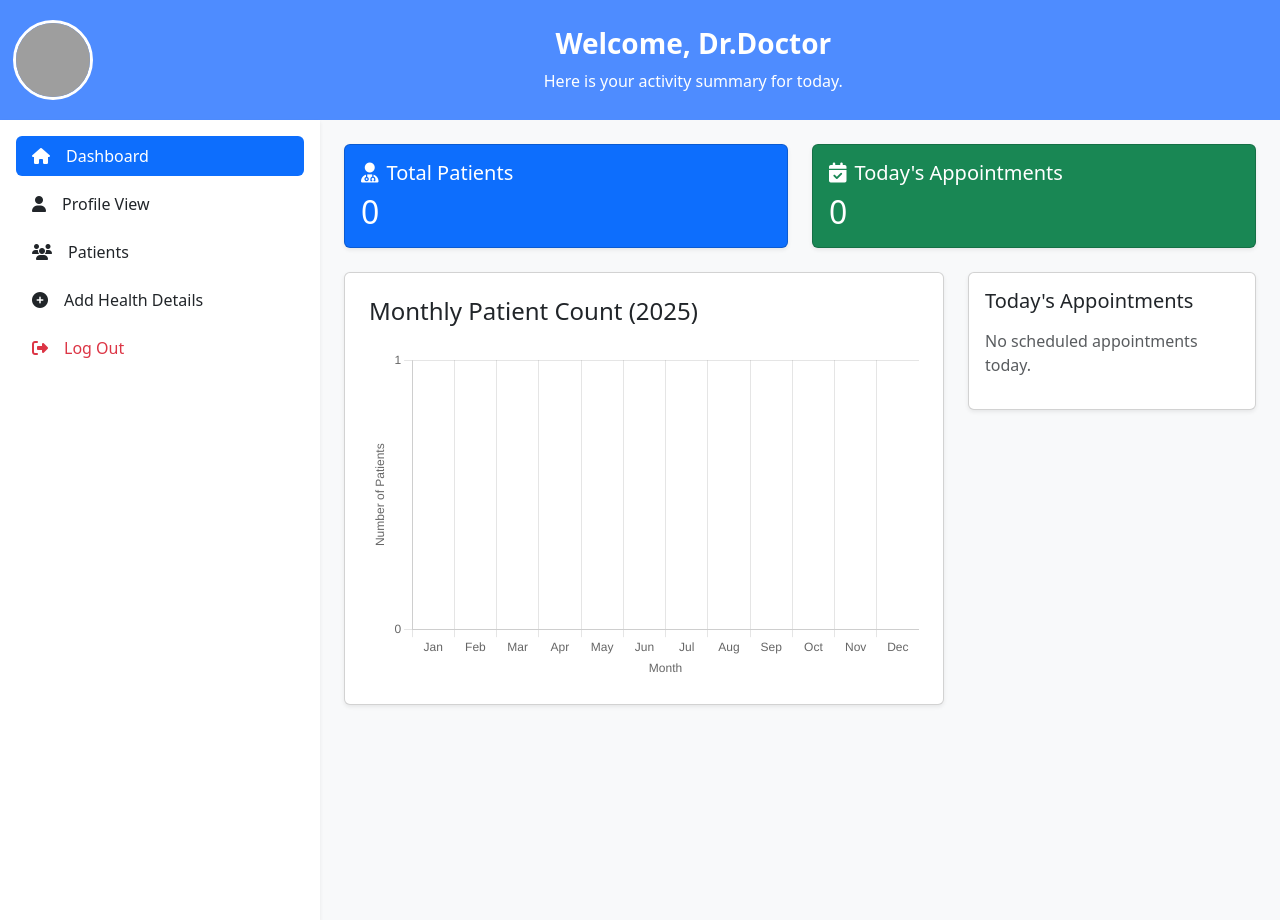
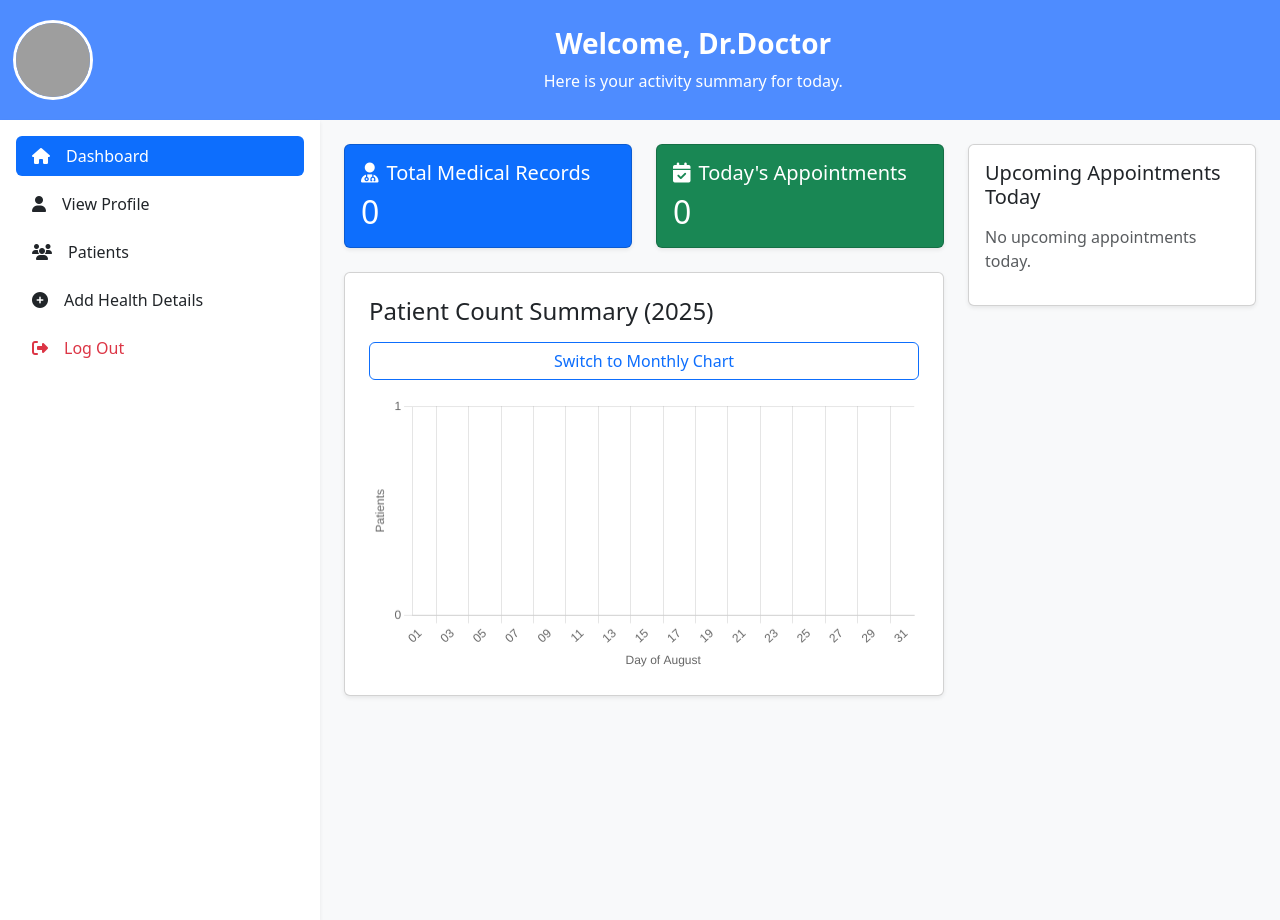
Before and after one commit to lakindu2000/veternary-clinic, a PHP site: page /Doctor/dashboard.php in a window 1280 px wide. Run offline with PHP 8.4, Linux system fonts and the light colour scheme; a user stored in the database is signed in; data comes from the database, SQL or seed files in the repository; tables that the repository leaves empty or names only in its code hold one stand-in row (values such as "Sample post"); grey boxes are pictures that could not be loaded.

Commit message:
dashboard updated

```diff
--- a/Doctor/dashboard.php
+++ b/Doctor/dashboard.php
@@ -13,7 +13,7 @@ $doctorName = '';
 $doctorId = 0;
 $photoPath = '';
 
-// Fetch doctor data
+// Fetch doctor details
 $sql = "SELECT d.name, d.id, d.photo FROM doctors d JOIN users u ON d.user_id = u.id WHERE u.id = ?";
 $stmt = $conn->prepare($sql);
 $stmt->bind_param("i", $user_id);
@@ -30,7 +30,7 @@ if ($result->num_rows === 1) {
 }
 $stmt->close();
 
-// Cancel appointment
+// Cancel appointment if requested
 if ($_SERVER['REQUEST_METHOD'] === 'POST' && isset($_POST['cancel_appointment_id'])) {
     $cancelId = intval($_POST['cancel_appointment_id']);
     $cancelQuery = "UPDATE appointments SET status = 'cancelled' WHERE id = ? AND doctor_id = ?";
@@ -42,31 +42,31 @@ if ($_SERVER['REQUEST_METHOD'] === 'POST' && isset($_POST['cancel_appointment_id
     exit();
 }
 
-// Total patients
-$sqlPatients = "SELECT COUNT(DISTINCT patient_id) AS count FROM medical_records WHERE doctor_id = ?";
-$stmtPatients = $conn->prepare($sqlPatients);
-$stmtPatients->bind_param("i", $doctorId);
-$stmtPatients->execute();
-$resultPatients = $stmtPatients->get_result();
-$totalPatients = ($row = $resultPatients->fetch_assoc()) ? $row['count'] : 0;
-$stmtPatients->close();
+// Total medical records
+$sqlRecords = "SELECT COUNT(*) AS count FROM medical_records WHERE doctor_id = ?";
+$stmtRecords = $conn->prepare($sqlRecords);
+$stmtRecords->bind_param("i", $doctorId);
+$stmtRecords->execute();
+$resultRecords = $stmtRecords->get_result();
+$totalPatients = ($row = $resultRecords->fetch_assoc()) ? $row['count'] : 0;
+$stmtRecords->close();
 
-// Today's appointments
-$currentDate = date('Y-m-d');
-$sqlAppointments = "SELECT COUNT(*) AS count FROM appointments WHERE doctor_id = ? AND appointment_date = ?";
+// Today's appointments count
+$sqlAppointments = "SELECT COUNT(*) AS count FROM appointments WHERE doctor_id = ? AND appointment_date = CURDATE()";
 $stmtAppointments = $conn->prepare($sqlAppointments);
-$stmtAppointments->bind_param("is", $doctorId, $currentDate);
+$stmtAppointments->bind_param("i", $doctorId);
 $stmtAppointments->execute();
 $resultAppointments = $stmtAppointments->get_result();
 $todayAppointments = ($row = $resultAppointments->fetch_assoc()) ? $row['count'] : 0;
 $stmtAppointments->close();
 
-// Monthly counts
+// Monthly patient counts
 $year = date('Y');
 $months = ['Jan','Feb','Mar','Apr','May','Jun','Jul','Aug','Sep','Oct','Nov','Dec'];
 $monthKeys = ['01','02','03','04','05','06','07','08','09','10','11','12'];
 $monthlyCounts = array_fill_keys($monthKeys, 0);
-$sqlMonthly = "SELECT DATE_FORMAT(created_at, '%m') AS month_num, COUNT(DISTINCT patient_id) AS patient_count
+
+$sqlMonthly = "SELECT DATE_FORMAT(created_at, '%m') AS month_num, COUNT(*) AS patient_count
                FROM medical_records WHERE doctor_id = ? AND YEAR(created_at) = ? GROUP BY month_num";
 $stmtMonthly = $conn->prepare($sqlMonthly);
 $stmtMonthly->bind_param("ii", $doctorId, $year);
@@ -76,7 +76,39 @@ while ($row = $resultMonthly->fetch_assoc()) {
     $monthlyCounts[$row['month_num']] = (int)$row['patient_count'];
 }
 $stmtMonthly->close();
-$counts = array_values($monthlyCounts);
+$monthlyData = array_values($monthlyCounts);
+
+// Daily patient counts for current month
+$dailyCounts = [];
+$daysInMonth = cal_days_in_month(CAL_GREGORIAN, date('m'), $year);
+for ($i = 1; $i <= $daysInMonth; $i++) {
+    $day = str_pad($i, 2, '0', STR_PAD_LEFT);
+    $dailyCounts[$day] = 0;
+}
+$sqlDaily = "SELECT DATE_FORMAT(created_at, '%d') AS day_num, COUNT(*) AS count
+             FROM medical_records
+             WHERE doctor_id = ?
+             AND MONTH(created_at) = MONTH(CURDATE())
+             AND YEAR(created_at) = YEAR(CURDATE())
+             GROUP BY day_num";
+$stmtDaily = $conn->prepare($sqlDaily);
+$stmtDaily->bind_param("i", $doctorId);
+$stmtDaily->execute();
+$resultDaily = $stmtDaily->get_result();
+while ($row = $resultDaily->fetch_assoc()) {
+    $dailyCounts[$row['day_num']] = (int)$row['count'];
+}
+$stmtDaily->close();
+$dayLabels = array_keys($dailyCounts);
+$dayValues = array_values($dailyCounts);
+
+// Auto cancel past appointments
+$cancelPast = "UPDATE appointments SET status = 'cancelled'
+               WHERE doctor_id = ? AND appointment_date = CURDATE() AND appointment_time < (SELECT TIME(NOW())) AND status = 'scheduled'";
+$stmtAutoCancel = $conn->prepare($cancelPast);
+$stmtAutoCancel->bind_param("i", $doctorId);
+$stmtAutoCancel->execute();
+$stmtAutoCancel->close();
 ?>
 
 <!DOCTYPE html>
@@ -120,7 +152,7 @@ $counts = array_values($monthlyCounts);
                     <i class="fas fa-home me-3"></i>Dashboard
                 </a>
                 <a href="profile.php" class="list-group-item list-group-item-action border-0 rounded mb-2">
-                    <i class="fas fa-user me-3"></i>Profile View
+                    <i class="fas fa-user me-3"></i>View Profile
                 </a>
                 <a href="patients.php" class="list-group-item list-group-item-action border-0 rounded mb-2">
                     <i class="fas fa-users me-3"></i>Patients
@@ -138,10 +170,12 @@ $counts = array_values($monthlyCounts);
     <!-- Main Content -->
     <div class="col-9 p-4">
         <div class="row mb-4">
+            <div class="col-8">
+                <div class="row">
                     <div class="col-md-6">
                         <div class="card text-white bg-primary shadow-sm">
                             <div class="card-body">
-                        <h5 class="card-title"><i class="fas fa-user-md me-2"></i>Total Patients</h5>
+                                <h5 class="card-title"><i class="fas fa-user-md me-2"></i>Total Medical Records</h5>
                                 <h2 class="card-text"><?php echo $totalPatients; ?></h2>
                             </div>
                         </div>
@@ -156,42 +190,55 @@ $counts = array_values($monthlyCounts);
                     </div>
                 </div>
 
-        <div class="row">
-            <!-- Bar Chart -->
-            <div class="col-md-8">
-                <div class="card shadow-sm p-4">
-                    <h4 class="mb-4">Monthly Patient Count (<?php echo $year; ?>)</h4>
-                    <canvas id="patientBarChart" width="100%" height="60"></canvas>
+                <!-- Chart Section -->
+                <div class="row mt-4">
+                    <div class="col-md">
+                        <div class="card shadow-sm p-4 position-relative">
+                            <h4 class="mb-3">Patient Count Summary (<?php echo $year; ?>)</h4>
+
+                            <button id="toggleChartBtn" class="btn btn-outline-primary mb-3 float-end" onclick="toggleChart()">
+                                Switch to Monthly Chart
+                            </button>
+
+                            <canvas id="dailyChart" style="max-height: 300px;"></canvas>
+                            <canvas id="monthlyChart" style="max-height: 300px; display:none;"></canvas>
+                        </div>
+                    </div>
                 </div>
             </div>
 
             <!-- Appointments -->
             <div class="col-md-4">
                 <div class="card shadow-sm p-3" style="max-height: 500px; overflow-y: auto;">
-                    <h5 class="mb-3">Today's Appointments</h5>
+                    <h5 class="mb-3">Upcoming Appointments Today</h5>
                     <?php
-                    $sqlTodayAppointments = "SELECT id, patient_id, appointment_time FROM appointments
-                                             WHERE doctor_id = ? AND appointment_date = ? AND status = 'scheduled'
-                                             ORDER BY appointment_time ASC";
+                    $sqlTodayAppointments = "SELECT a.id, a.appointment_time, p.name, p.species
+                        FROM appointments a
+                        JOIN patients p ON a.patient_id = p.id
+                        WHERE a.doctor_id = ? AND a.appointment_date = CURDATE()
+                        AND a.status = 'scheduled' AND a.appointment_time > (SELECT TIME(NOW()))
+                        ORDER BY a.appointment_time ASC";
                     $stmtToday = $conn->prepare($sqlTodayAppointments);
-                    $stmtToday->bind_param("is", $doctorId, $currentDate);
+                    $stmtToday->bind_param("i", $doctorId);
                     $stmtToday->execute();
                     $resultToday = $stmtToday->get_result();
 
                     if ($resultToday->num_rows > 0) {
                         while ($appointment = $resultToday->fetch_assoc()) {
                             echo '<div class="border p-2 rounded mb-2">';
-                            echo '<strong>Appointment ID:</strong> ' . $appointment['id'] . '<br>';
-                            echo '<strong>Patient ID:</strong> ' . $appointment['patient_id'] . '<br>';
+                            echo '<strong>Patient Name:</strong> ' . htmlspecialchars($appointment['name']) . '<br>';
+                            echo '<strong>Species:</strong> ' . htmlspecialchars($appointment['species']) . '<br>';
                             echo '<strong>Time:</strong> ' . date('h:i A', strtotime($appointment['appointment_time'])) . '<br>';
+                            echo '<div class="d-flex justify-content-end">';
                             echo '<form method="post" onsubmit="return confirm(\'Are you sure you want to cancel this appointment?\');">';
                             echo '<input type="hidden" name="cancel_appointment_id" value="' . $appointment['id'] . '">';
                             echo '<button type="submit" class="btn btn-sm btn-danger mt-2">Cancel</button>';
                             echo '</form>';
                             echo '</div>';
+                            echo '</div>';
                         }
                     } else {
-                        echo '<p class="text-muted">No scheduled appointments today.</p>';
+                        echo '<p class="text-muted">No upcoming appointments today.</p>';
                     }
 
                     $stmtToday->close();
@@ -203,16 +250,56 @@ $counts = array_values($monthlyCounts);
     </div>
 </div>
 
-<!-- Chart.js -->
+<!-- Chart Script -->
 <script>
-    const ctx = document.getElementById('patientBarChart').getContext('2d');
-    const barChart = new Chart(ctx, {
+    const dayLabels = <?php echo json_encode($dayLabels); ?>;
+    const dayData = <?php echo json_encode($dayValues); ?>;
+    const monthLabels = <?php echo json_encode($months); ?>;
+    const monthData = <?php echo json_encode($monthlyData); ?>;
+
+    const currentMonthName = new Date().toLocaleString('default', { month: 'long' });
+
+    const dailyChart = new Chart(document.getElementById('dailyChart').getContext('2d'), {
         type: 'bar',
         data: {
-            labels: <?php echo json_encode($months); ?>,
+            labels: dayLabels,
             datasets: [{
-                label: 'Patients',
-                data: <?php echo json_encode($counts); ?>,
+                label: 'Patients (Daily)',
+                data: dayData,
+                backgroundColor: '#4e8cff',
+                borderColor: '#2e6be0',
+                borderWidth: 1,
+                borderRadius: 5
+            }]
+        },
+        options: {
+            scales: {
+                x: {
+                    title: {
+                        display: true,
+                        text: 'Day of ' + currentMonthName
+                    }
+                },
+                y: {
+                    beginAtZero: true,
+                    title: {
+                        display: true,
+                        text: 'Patients'
+                    },
+                    ticks: { precision: 0 }
+                }
+            },
+            plugins: { legend: { display: false } }
+        }
+    });
+
+    const monthlyChart = new Chart(document.getElementById('monthlyChart').getContext('2d'), {
+        type: 'bar',
+        data: {
+            labels: monthLabels,
+            datasets: [{
+                label: 'Patients (Monthly)',
+                data: monthData,
                 backgroundColor: '#4e8cff',
                 borderColor: '#2e6be0',
                 borderWidth: 1,
@@ -222,11 +309,27 @@ $counts = array_values($monthlyCounts);
         options: {
             scales: {
                 x: { title: { display: true, text: 'Month' } },
-                y: { beginAtZero: true, title: { display: true, text: 'Number of Patients' }, ticks: { precision: 0 } }
+                y: { beginAtZero: true, title: { display: true, text: 'Records' }, ticks: { precision: 0 } }
             },
             plugins: { legend: { display: false } }
         }
     });
+
+    function toggleChart() {
+        const daily = document.getElementById('dailyChart');
+        const monthly = document.getElementById('monthlyChart');
+        const toggleBtn = document.getElementById('toggleChartBtn');
+
+        if (daily.style.display === 'none') {
+            daily.style.display = 'block';
+            monthly.style.display = 'none';
+            toggleBtn.textContent = 'Switch to Monthly Chart';
+        } else {
+            daily.style.display = 'none';
+            monthly.style.display = 'block';
+            toggleBtn.textContent = 'Switch to Daily Chart';
+        }
+    }
 </script>
 
 </body>
```
Lines whose indentation alone changed are shown as unchanged.
